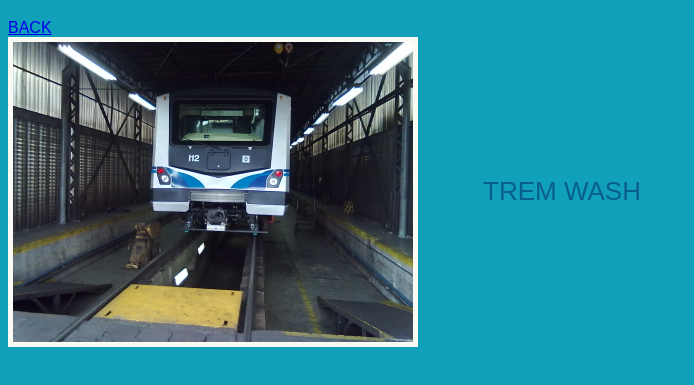
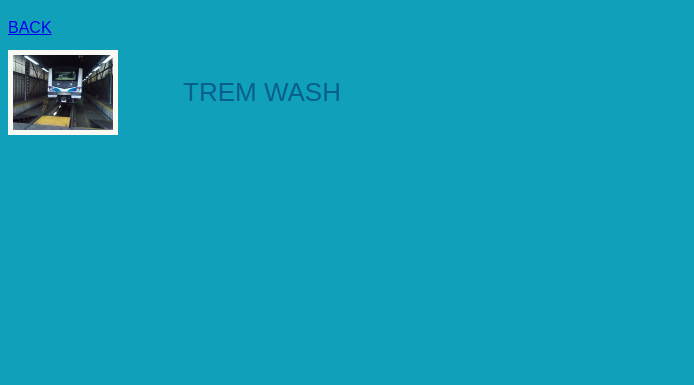
Before and after one commit to zoirgerminari/Zoir-html-2025, a plain HTML site: page we.html in a window 1280 px wide. Shown: the part 61-446 px from the top of the page, without its empty margins (0-694 px from the left). Drawn offline with Linux system fonts and the light colour scheme.

Commit message:
Sua mensagem de commit aqui

```diff
--- a/we.css
+++ b/we.css
@@ -10,7 +10,7 @@ body {
 }
 
 .item img {
-  width: 400px; /* ou o tamanho desejado */
+  width: 100px; /* ou o tamanho desejado */
   height: auto;
   border: 5px solid rgb(250, 249, 244);
 }
```
